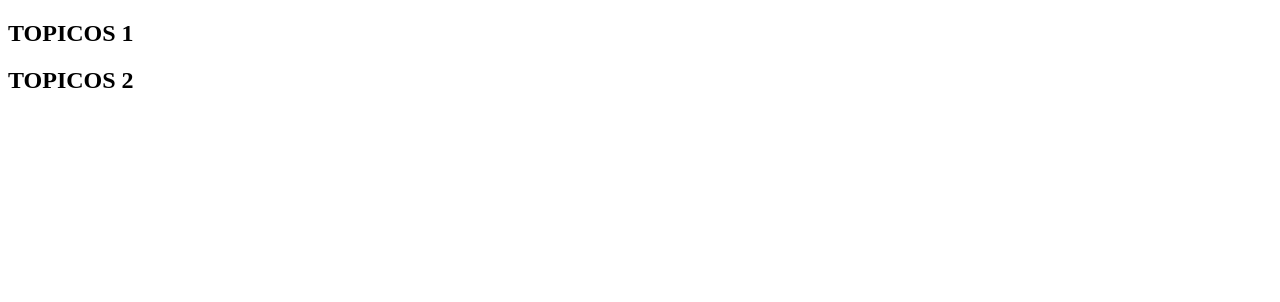
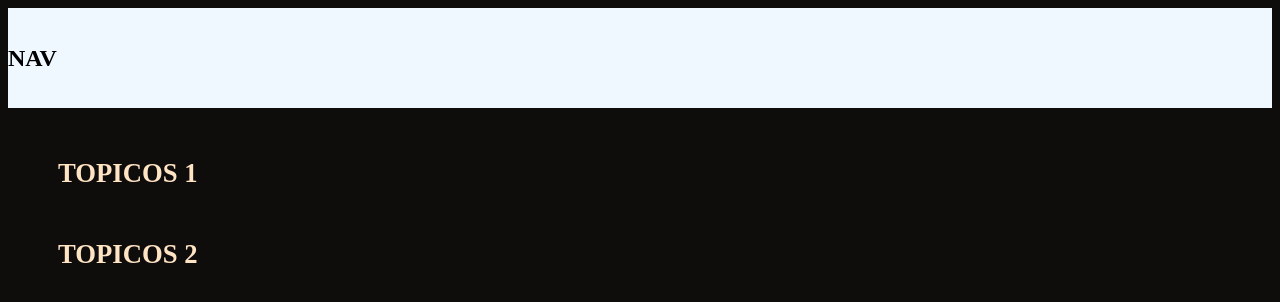
Before and after one commit to JbRodrigues/Portifolio, a plain HTML site: page site-portifolio/index.html in a window 1280 px wide. Drawn offline with Linux system fonts and the light colour scheme.

Commit message:
Conteudos iniciais
Criação das estruturas iniciais

```diff
--- a/site-portifolio/estilos.css
+++ b/site-portifolio/estilos.css
@@ -0,0 +1,20 @@
+body {
+    background-color: rgb(15, 12, 12);
+    color: bisque;
+}
+
+.titulos {
+    margin: auto;
+    margin-left: 50px;
+    margin-bottom: 30px;
+    margin-top: 50px;
+    font-size: 20pt;
+}
+
+.topo {
+    background-color: aliceblue;
+    color: black;
+    height: 100px;
+    align-items: center;
+    display: flex; /*DEPOIS QUE ADICIONEI ESSE COMPONENTE, O TEXTO FICOU NO MEIO*/
+}
--- a/site-portifolio/index.html
+++ b/site-portifolio/index.html
@@ -11,18 +11,18 @@
 
 <body>
     <header>
-        <nav>
-
+        <nav class="topo">
+            <h1>NAV</h1>
         </nav>
 
     </header>
 
     <section>
-        <h1>TOPICOS 1</h1>
+        <h1 class="titulos">TOPICOS 1</h1>
     </section>
 
     <section>
-        <h1>TOPICOS 2</h1>
+        <h1 class="titulos">TOPICOS 2</h1>
     </section>
 
     <footer>
```
